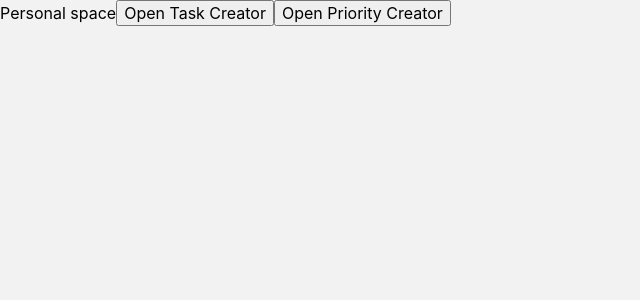
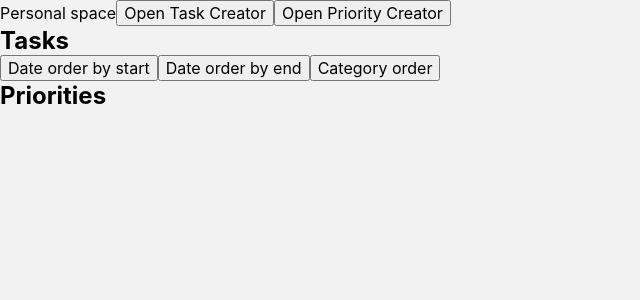
Before and after one commit to llubaka/PersonalSpace, a React (Create React App) app: page / in a window 1280 px wide. Shown: the top 300 px of the page, without its empty margins (0-640 px from the left). Built offline with nearby package versions, Linux system fonts and the light colour scheme.

Commit message:
Task view created.

```diff
--- /dev/null
+++ b/src/components/TaskView/index.ts
@@ -0,0 +1 @@
+export * from "./taskView";
--- /dev/null
+++ b/src/components/TaskView/taskView.tsx
@@ -0,0 +1,74 @@
+import React, { useState } from "react";
+import { useTaskContext } from "../../contexts/taskContext";
+import { SingleTask } from "../../utils/interfaces";
+import { Task } from "../Task/task";
+
+enum OrderType {
+  ASCENDING,
+  DESCENDING,
+}
+
+enum OrderDate {
+  start = "dateStart",
+  end = "dateEnd",
+}
+
+const TaskView = () => {
+  const { tasks, setTasks } = useTaskContext();
+  const [currOrder, setCurrOrder] = useState(OrderType.ASCENDING);
+
+  const compareDates = (a: SingleTask, b: SingleTask, orderDate = OrderDate.start) => {
+    const orderObj = {
+      [OrderType.ASCENDING]: { x: 1, y: -1 },
+      [OrderType.DESCENDING]: { x: -1, y: 1 },
+    };
+    if (a.task[orderDate] < b.task[orderDate]) {
+      return orderObj[currOrder].x;
+    }
+    if (a.task[orderDate] > b.task[orderDate]) {
+      return orderObj[currOrder].y;
+    }
+    return 0;
+  };
+
+  const handleOrder = () => {
+    setCurrOrder((curr) => {
+      if (curr === OrderType.ASCENDING) return OrderType.DESCENDING;
+      return OrderType.ASCENDING;
+    });
+    setTasks((curr: Array<SingleTask>) => {
+      return [...curr].sort(compareDates);
+    });
+  };
+
+  const handleOrderByEndDate = () => {
+    setCurrOrder((curr) => {
+      if (curr === OrderType.ASCENDING) return OrderType.DESCENDING;
+      return OrderType.ASCENDING;
+    });
+    setTasks((curr: Array<SingleTask>) => {
+      return [...curr].sort((a, b) => compareDates(a, b, OrderDate.end));
+    });
+  };
+  return (
+    <div>
+      <button onClick={handleOrder}> Date order by start</button>
+      <button onClick={handleOrderByEndDate}> Date order by end</button>
+      <button> Category order</button>
+      {tasks.map(({ task, category }: SingleTask) => {
+        return (
+          <Task
+            key={task.title}
+            title={task.title}
+            content={task.content}
+            dateCreated={task.dateCreated}
+            dateEnd={task.dateEnd}
+            dateStart={task.dateStart}
+          />
+        );
+      })}
+    </div>
+  );
+};
+
+export default TaskView;
--- a/src/pages/home/home.tsx
+++ b/src/pages/home/home.tsx
@@ -2,13 +2,11 @@ import { useCallback, useState } from "react";
 import { Priority } from "../../components/Priority";
 import { PriorityCreator } from "../../components/serviceComponents/priorityCreator";
 import { TaskCreator } from "../../components/serviceComponents/taskCreator";
-import { Task } from "../../components/Task";
+import TaskView from "../../components/TaskView/taskView";
 import { usePriorityContext } from "../../contexts/priorityContext";
-import { useTaskContext } from "../../contexts/taskContext";
-import { SinglePriority, SingleTask } from "../../utils/interfaces";
+import { SinglePriority } from "../../utils/interfaces";
 
 export const Home = () => {
-  const { tasks } = useTaskContext();
   const { priorities } = usePriorityContext();
 
   const [openTaskCreator, setOpenTaskCreator] = useState(false);
@@ -29,18 +27,9 @@ export const Home = () => {
       <button onClick={() => setOpenPriorityCreator(true)}> Open Priority Creator </button>
       {openTaskCreator && <TaskCreator handleOnClose={handleCloseTaskCreator} />}
       {openPriorityCreator && <PriorityCreator handleOnClose={handleClosePriorityCreator} />}
-      {tasks.map(({ task, category }: SingleTask) => {
-        return (
-          <Task
-            key={task.title}
-            title={task.title}
-            content={task.content}
-            dateCreated={task.dateCreated}
-            dateEnd={task.dateEnd}
-            dateStart={task.dateStart}
-          />
-        );
-      })}
+      <h2> Tasks </h2>
+      <TaskView />
+      <h2> Priorities </h2>
       {priorities.map(({ priority, category }: SinglePriority) => {
         return (
           <Priority
```
